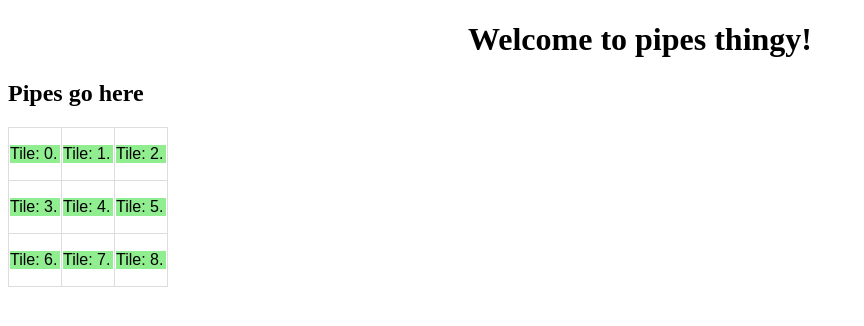
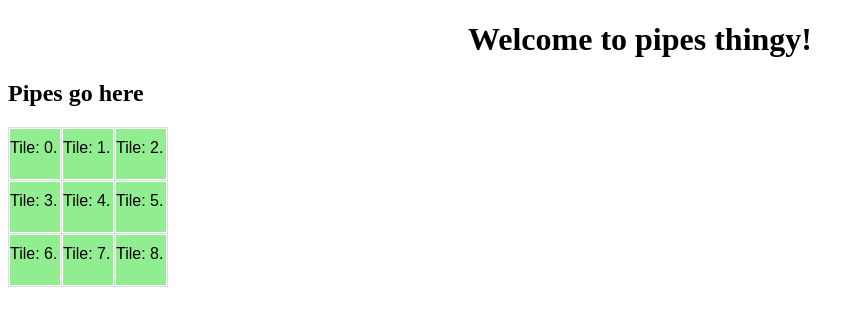
Before and after one commit to bensbalancedcode/sandbox, an Angular app in the folder Angular/Pipes/pipes/: page /game in a window 1280 px wide. Shown: the top 326 px of the page, without its empty margins (0-864 px from the left). Built offline with nearby package versions, Linux system fonts and the light colour scheme.

Commit message:
color change and fixing deselect bug

```diff
--- a/Angular/Pipes/pipes/src/app/pipe-gamepage/pipe-gamepage.component.ts
+++ b/Angular/Pipes/pipes/src/app/pipe-gamepage/pipe-gamepage.component.ts
@@ -11,6 +11,9 @@ import { isNullOrUndefined } from 'util';
 export class PipeGamepageComponent implements OnInit {
 
   constructor() { }
+
+  // could control children f they're kept in array,
+  // but then arranging into a grid is harder
 
   // tileRows are the y coord
   public tileRows: Array<Array<TileData>>;
@@ -47,6 +50,7 @@ export class PipeGamepageComponent implements OnInit {
       if (selectedState == tile.Selected)
       {
         this.SwapTiles(this.selectedTile, tile);
+        this.selectedTile = undefined;
       }
       else {
         this.selectedTile = undefined;
@@ -60,6 +64,7 @@ export class PipeGamepageComponent implements OnInit {
         this.selectedTile = tile;
       }
     }
+
     if (this.selectedTile != undefined)
       console.log("ending selected tile is: " + this.selectedTile.id);
     else
@@ -84,6 +89,9 @@ export class PipeGamepageComponent implements OnInit {
     middle.x_coord = bX;
     middle.y_coord = bY;
 
+    tileA.state = tileA.Normal;
+    tileB.state = tileB.Normal;
+
     console.log("after swap");
     console.log("tile A: " + this.PrintTileCoords(tileA));
     console.log("tileB: " + this.PrintTileCoords(tileB));
--- a/Angular/Pipes/pipes/src/app/tile/tile.component.ts
+++ b/Angular/Pipes/pipes/src/app/tile/tile.component.ts
@@ -11,7 +11,10 @@ export class TileComponent implements OnInit {
 
   @Input ('data') data: TileData;
 
-  public classVar = "enabled";
+  public readonly tileClass = "tile";
+  public classVar = "tile enabled";
+
+  private currentState: number;
 
   constructor(
     ) { }
@@ -41,17 +44,31 @@ export class TileComponent implements OnInit {
   //   }
   // }
 
+  ngDoCheck(){
+    console.log("ngDoCheck");
+    this.CheckStatus();
+  }
+
+  public CheckStatus(){
+    if (this.currentState !== this.data.state) {
+      console.log("^^^CheckStatus called, currentState: " + this.currentState +
+        " data state: " + this.data.state)
+      this.SetTileColorByStatus(this.data.state);
+      this.currentState = this.data.state;
+    }
+  }
+
   public SetTileColorByStatus(status: number){
     switch(status)
     {
       case this.data.Normal:
-        this.classVar = "enabled";
+        this.classVar = "enabled " + this.tileClass;
         break;
       case this.data.Selected:
-        this.classVar = "selected";
+        this.classVar = "selected " + this.tileClass;
         break;
       case this.data.Locked:
-        this.classVar = "locked";
+        this.classVar = "locked " + this.tileClass;
         break;
       default:
         alert("unknown tile status: " + status);
@@ -60,6 +77,7 @@ export class TileComponent implements OnInit {
 
 
   ngOnInit() {
+    this.currentState = this.data.state;
   }
 
 }
```
